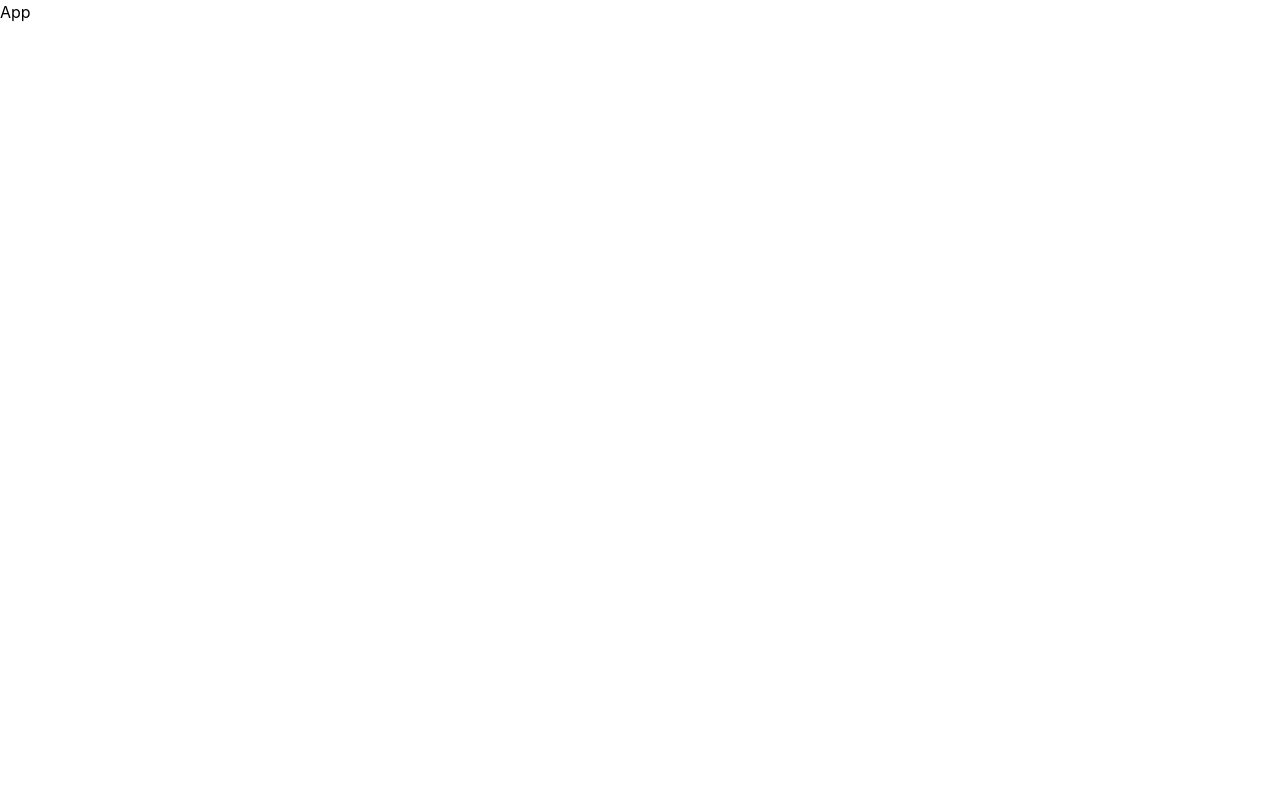
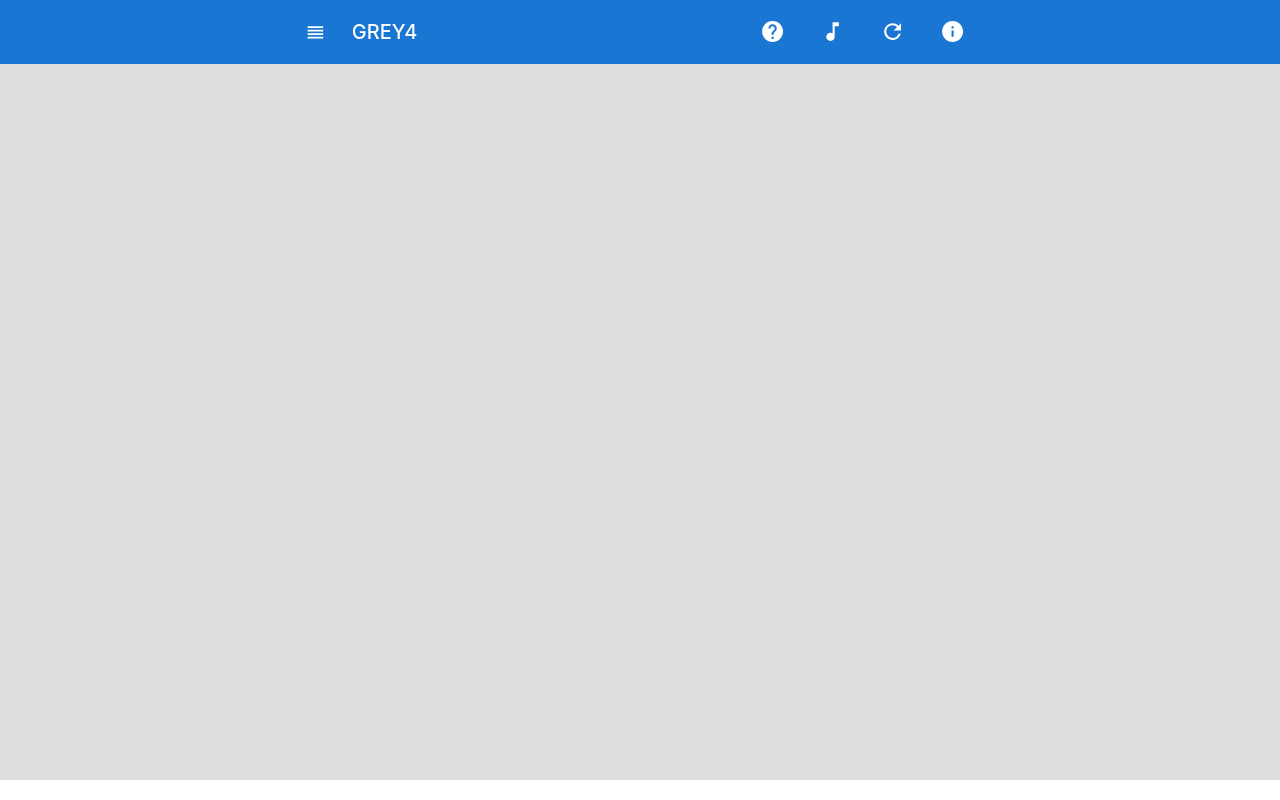
Before and after one commit to gkruiger/grey4mantine, a React (Vite) app: page / in a window 1280 px wide. Built offline with nearby package versions, Linux system fonts and the light colour scheme.

Commit message:
Basic setup

```diff
--- a/index.html
+++ b/index.html
@@ -7,7 +7,7 @@
       name="viewport"
       content="minimum-scale=1, initial-scale=1, width=device-width, user-scalable=no"
     />
-    <title>Mantine Vite template</title>
+    <title>Grey4</title>
   </head>
   <body>
     <div id="root"></div>
--- a/package.json
+++ b/package.json
@@ -4,7 +4,7 @@
   "version": "0.0.0",
   "type": "module",
   "scripts": {
-    "dev": "vite",
+    "dev": "vite --host",
     "build": "tsc && vite build",
     "preview": "vite preview"
   },
@@ -12,7 +12,8 @@
     "@mantine/core": "7.15.2",
     "@mantine/hooks": "7.15.2",
     "react": "^18.3.1",
-    "react-dom": "^18.3.1"
+    "react-dom": "^18.3.1",
+    "react-icons": "^5.4.0"
   },
   "devDependencies": {
     "@types/react": "^18.3.12",
--- a/src/App.tsx
+++ b/src/App.tsx
@@ -1,7 +1,63 @@
-import "@mantine/core/styles.css";
-import { MantineProvider } from "@mantine/core";
-import { theme } from "./theme";
+import { useState, useEffect } from 'react'
+import AppBar from './AppBar'
 
 export default function App() {
-  return <MantineProvider theme={theme}>App</MantineProvider>;
+
+  interface State {
+    isSoundOn: boolean,
+  }
+
+  let state: State = localStorage.hasOwnProperty('state')
+    ? JSON.parse(localStorage.getItem('state') || '{}')
+    : {
+        isSoundOn: true
+      }
+
+  const [isSoundOn, setIsSoundOn] = useState<boolean>(state.isSoundOn)
+
+  useEffect(function storeStateInLocalStorage(): void {
+    // For testing purposes, never save.
+    if(false) {
+      localStorage.setItem(
+        'state',
+        JSON.stringify({
+          isSoundOn: isSoundOn,
+          // There is room for more items in the state
+        })
+      )
+    }
+  }, [isSoundOn])
+
+  function restart() {
+    localStorage.removeItem('state')
+    window.location.reload()
+  }
+
+  return (
+    <>
+      <div className="container">
+        <div className="header">
+          <div className='center'>
+            <AppBar
+              isSoundOn={isSoundOn}
+              setIsSoundOn={setIsSoundOn}
+              restart={restart}
+            />
+          </div>
+        </div>
+        <div className="content">
+          {/*
+            TO DO: Place content.
+          */}
+        </div>
+        <div className="footer">
+          <div className='center'>
+            {/*
+              TO DO: Place footer.
+            */}
+          </div>
+        </div>
+      </div>
+    </>
+  )
 }
--- /dev/null
+++ b/src/AppBar.tsx
@@ -0,0 +1,130 @@
+import { MdHelp as HelpIcon } from "react-icons/md"
+import { MdInfo as InfoIcon } from "react-icons/md"
+import { MdRefresh as RefreshIcon } from "react-icons/md"
+import { MdMusicNote as MusicNoteIcon } from "react-icons/md"
+import { MdMusicOff as MusicOffIcon } from "react-icons/md"
+import { MdReorder as ReorderIcon } from "react-icons/md"
+import { Text, ActionIcon, Modal, Anchor, Button, Flex, Group } from '@mantine/core'
+import { IconContext } from "react-icons"
+import { useDisclosure } from '@mantine/hooks'
+import { Box } from '@mantine/core'
+
+interface props {
+  isSoundOn: boolean,
+  setIsSoundOn: Function,
+  restart: Function
+}
+
+function AppBar({isSoundOn, setIsSoundOn, restart} : props) {
+
+  const [openedInfo, infoHandlers] = useDisclosure(false)
+  const [openedRestart, restartHandlers] = useDisclosure(false)
+  const [openedSound, soundHandlers] = useDisclosure(false)
+  const [openedHints, hintsHandlers] = useDisclosure(false)
+
+  const iconStyle: {} = {
+    width: '60%',
+    height: '60%',
+    color: 'white'
+  }
+
+  return (
+    <div className="header">
+    <Group justify="space-between">
+      <Group style={{color: 'white'}}>
+        <IconContext.Provider value={{size: '2.2em'}}>
+          <ReorderIcon style={{paddingRight: '10px'}}/>
+        </IconContext.Provider>
+        <Text size="xl" fw={500}>
+          GREY4
+        </Text>
+      </Group>
+      <Group>
+        <ActionIcon onClick={hintsHandlers.open} variant="subtle" size="xl" radius="xl">
+          <HelpIcon style={iconStyle}/>
+        </ActionIcon>
+        <Modal lockScroll={false} centered withCloseButton={false} opened={openedHints} onClose={hintsHandlers.close}>
+          <Text fw={700} pb="sm">
+            Hints
+          </Text>
+          <Text >
+            Riiiiiight. So you need some hints? Hm?!
+          </Text>
+          <Flex gap="md" justify="flex-end">
+            <Button size="md" onClick={hintsHandlers.close}>
+              Ok
+            </Button>
+          </Flex>
+        </Modal>
+
+        <ActionIcon onClick={() => {isSoundOn ? soundHandlers.open() : setIsSoundOn(true)}} variant="subtle" size="xl" radius="xl">
+          {isSoundOn ? <MusicNoteIcon style={iconStyle}/> : <MusicOffIcon style={iconStyle}/>}
+        </ActionIcon>
+        <Modal centered withCloseButton={false} opened={openedSound} onClose={soundHandlers.close}>
+          <Text fw={700} pb="sm">
+            Restart
+          </Text>
+          <Text >
+            Everytime someone turns the sound of, its creator sheds a tear.<br/>
+            <br/>
+            Are you sure?
+          </Text>
+          <Flex gap="md" justify="flex-end">
+            <Button size="md"onClick={soundHandlers.close}>
+              Cancel
+            </Button>
+            <Button size="md" onClick={() => {setIsSoundOn(false); soundHandlers.close();}}>
+              Ok
+            </Button>
+          </Flex>
+        </Modal>
+
+        <ActionIcon onClick={restartHandlers.open} variant="subtle" size="xl" radius="xl">
+          <RefreshIcon style={iconStyle}/>
+        </ActionIcon>
+        <Modal centered withCloseButton={false} opened={openedRestart} onClose={restartHandlers.close}>
+          <Text fw={700} pb="sm">
+            Restart
+          </Text>
+          <Text >
+            You will loose all your progress and start from the beginning.<br/>
+            <br/>
+            Are you sure?
+          </Text>
+          <Flex gap="md" justify="flex-end">
+            <Button size="md" onClick={restartHandlers.close}>
+              Cancel
+            </Button>
+            <Button size="md" onClick={() => {restartHandlers.close(); restart()}}>
+              Ok
+            </Button>
+          </Flex>
+        </Modal>
+
+
+        <ActionIcon onClick={infoHandlers.open} variant="subtle" size="xl" radius="xl">
+          <InfoIcon style={iconStyle}/>
+        </ActionIcon>
+        <Modal centered withCloseButton={false} opened={openedInfo} onClose={infoHandlers.close}>
+          <Text fw={700} pb="sm">
+            About
+          </Text>
+          <Text >
+            Idea & programming by Gertjan Kruiger.<br/>
+            More about this game on my <Anchor href="https://www.letsputalinkhere.whatever" target="_blank" rel="noopener">personal website</Anchor>. <br/>
+            Code available in <Anchor href="https://www.letsputalinkhere.whatever" target="_blank" rel="noopener">Github</Anchor>.<br/>
+            Music by <Anchor href="https://www.letsputalinkhere.whatever" target="_blank" rel="noopener">Jesse Kruiger</Anchor>.
+          </Text>
+          <Flex gap="md" justify="flex-end">
+            <Button size="md" onClick={infoHandlers.close}>
+              Ok
+            </Button>
+          </Flex>
+        </Modal>
+      </Group>
+    </Group>
+    </div>
+  )
+}
+
+export default AppBar
--- /dev/null
+++ b/src/index.css
@@ -0,0 +1,45 @@
+body {
+ overflow: hidden;
+}
+
+.container {
+  display: flex;
+  flex-flow: column nowrap;
+  height: 100vh;
+  width: 100vw;
+  align-items: flex-stretch;
+  justify-content: space-between;
+}
+
+.header {
+  background: #1976d2;
+  flex-basis: content;
+  flex-grow: 0;
+  padding-top: 5px;
+  padding-bottom: 5px;
+}
+
+.content {
+  background: #dddddd;
+  flex-basis: content;
+  flex-grow: 1;
+  position: relative;
+  overflow-y: auto;
+}
+
+.footer {
+  display: flex;
+  justify-content: center;
+  align-items: center;
+  padding-top: 10px;
+  padding-bottom: 10px;
+}
+
+.center {
+  max-width: 700px;
+  margin: 0 auto;
+  padding: 0 15px;
+  width: 100%;
+  position: relative;
+  left: calc((100vw - 100%) / 2);
+}
--- a/src/main.tsx
+++ b/src/main.tsx
@@ -1,9 +1,15 @@
-import React from "react";
-import ReactDOM from "react-dom/client";
-import App from "./App.tsx";
+import React from "react"
+import ReactDOM from "react-dom/client"
+import App from "./App.tsx"
+import "@mantine/core/styles.css"
+import { MantineProvider } from "@mantine/core"
+import { theme } from "./theme"
+import './index.css'
 
 ReactDOM.createRoot(document.getElementById("root") as HTMLElement).render(
   <React.StrictMode>
-    <App />
+    <MantineProvider theme={theme}>
+      <App/>
+    </MantineProvider>
   </React.StrictMode>
-);
+)
--- a/src/theme.ts
+++ b/src/theme.ts
@@ -1,5 +1,12 @@
-import { createTheme } from "@mantine/core";
+import { createTheme, rem } from "@mantine/core"
 
 export const theme = createTheme({
-  /* Put your mantine theme override here */
-});
+  fontSizes: {
+    xs: rem(10),
+    sm: rem(11),
+    md: rem(14),
+    lg: rem(16),
+    xl: rem(20),
+    xxl: rem(24)
+  },
+})
```
Also changed, not shown: 2 other files (tests, documents, lock files or other folders).
